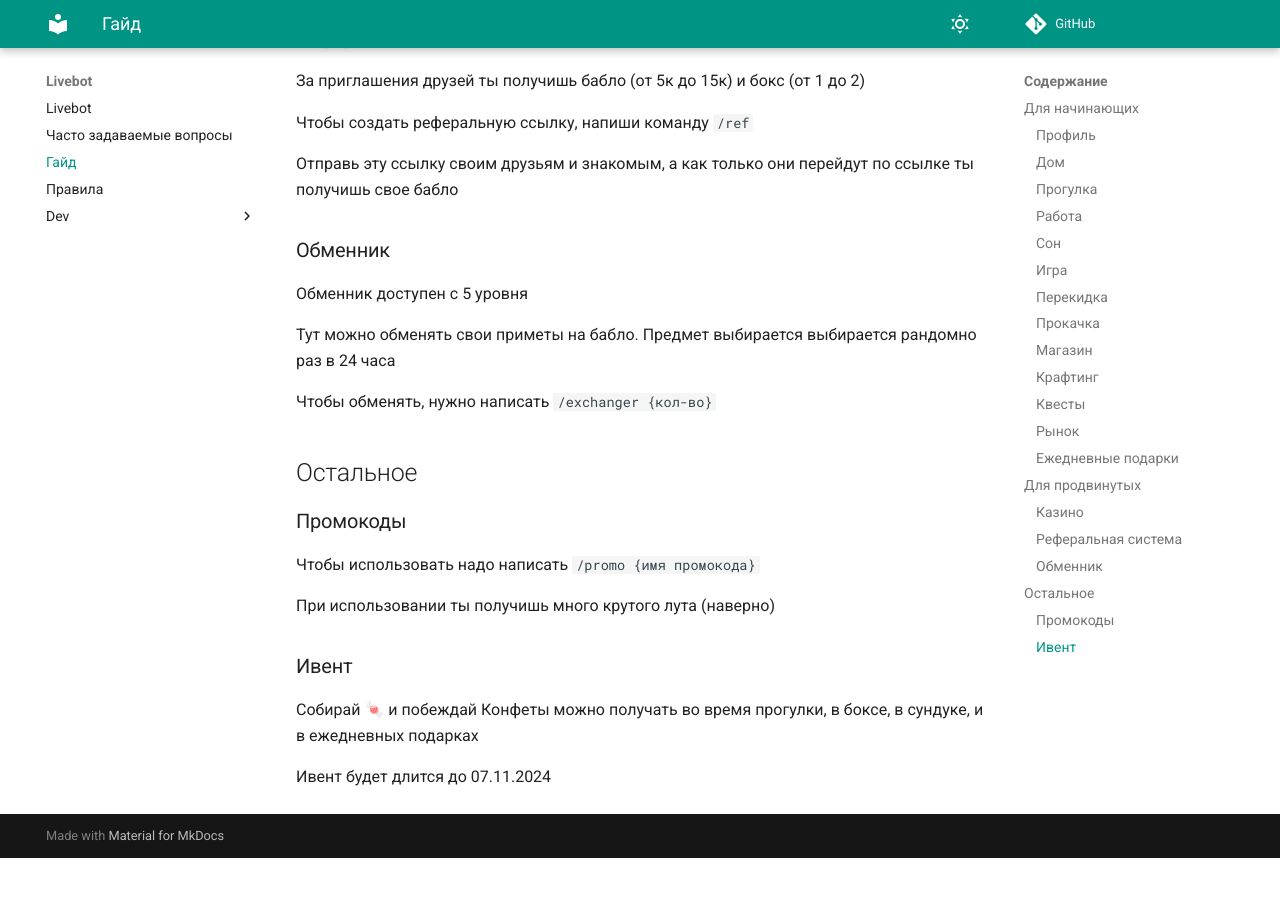
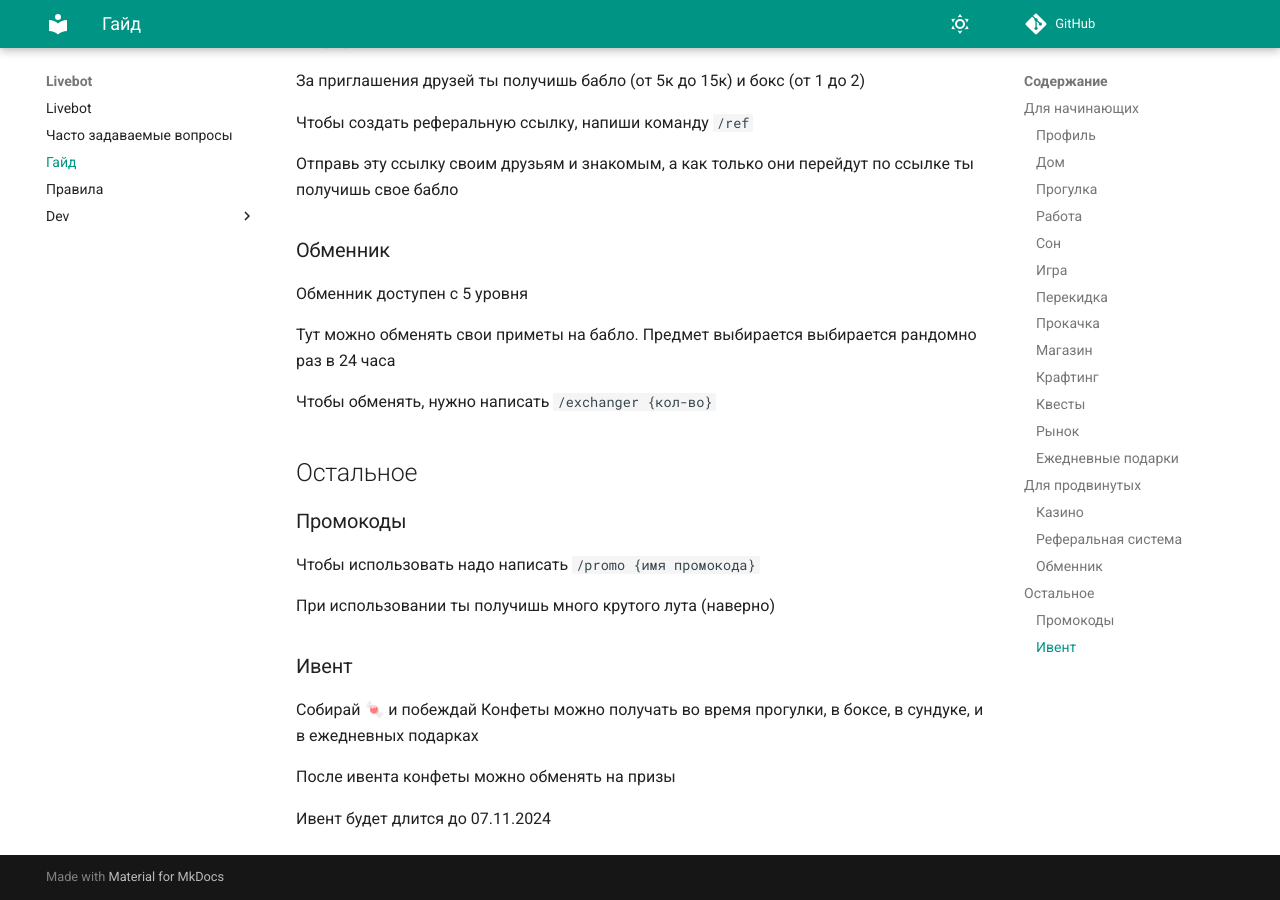
Before and after one commit to HamletSargsyan/livebot, an MkDocs documentation site: the page built from docs/guide.md, in a window 1280 px wide and 900 px high, scrolled down 2780 px. Built offline with MkDocs 1.6.1 and Material for MkDocs 9.7.7, drawn with Linux system fonts in a browser that asks for light colours; comment, search, counter and statistics services are not loaded; before the commit the page ends 3638 px from its top, so only the background shows below that.

Commit message:
правки

```diff
--- a/docs/guide.md
+++ b/docs/guide.md
@@ -139,6 +139,6 @@
 Собирай 🍬 и побеждай
 Конфеты можно получать во время прогулки, в боксе, в сундуке, и в ежедневных подарках
 
-<!-- После ивента конфеты можно обменять на призы -->
+После ивента конфеты можно обменять на призы
 
 Ивент будет длится до 07.11.2024
```
